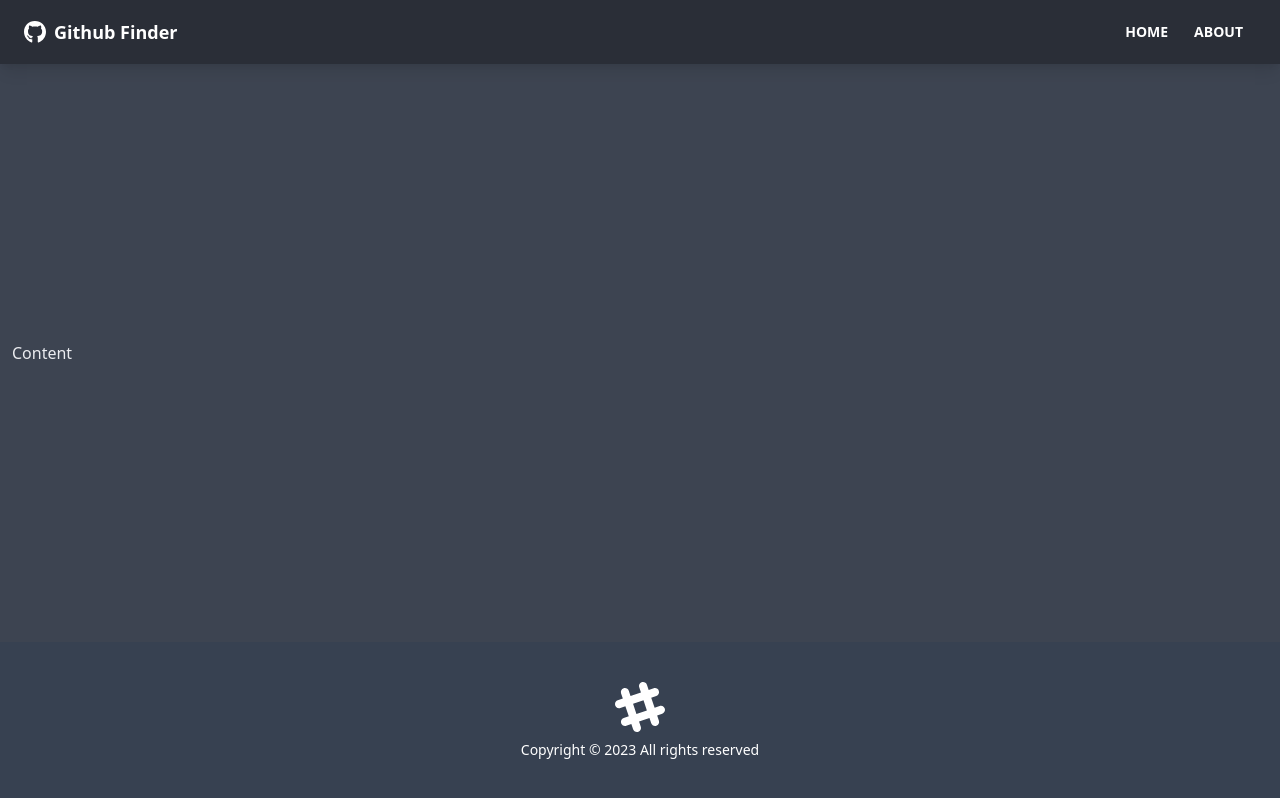
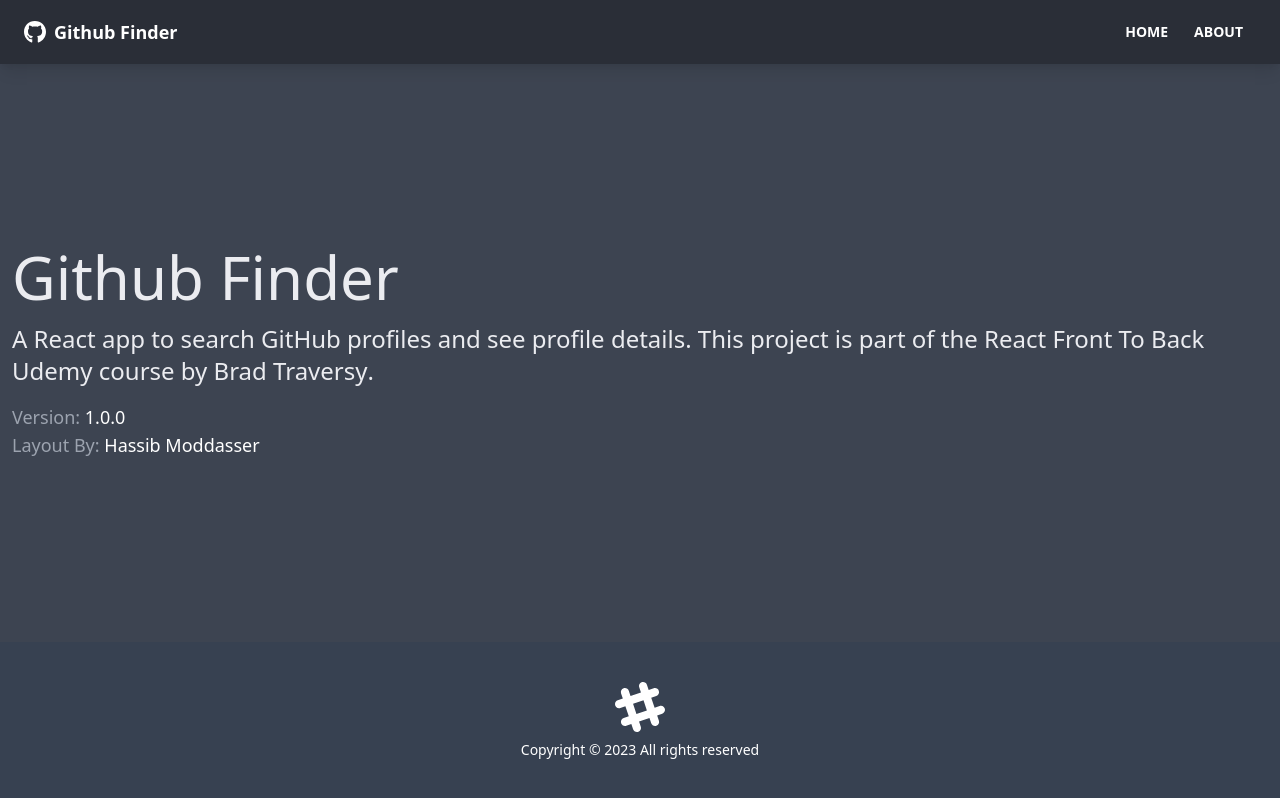
Before and after one commit to OlgaFelczak/GitHub-Finder, a React (Create React App) app: page /about in a window 1280 px wide. Built offline with nearby package versions, Linux system fonts and the light colour scheme.

Commit message:
Add About, Home and NotFound pages & Routes

```diff
--- a/src/App.js
+++ b/src/App.js
@@ -1,4 +1,7 @@
-import { BrowserRouter as Router, Route } from 'react-router-dom';
+import { BrowserRouter as Router, Route, Routes } from 'react-router-dom';
+import Home from './pages/Home';
+import About from './pages/About';
+import NotFound from './pages/NotFound';
 import Navbar from './components/layout/Navbar';
 import Footer from './components/layout/Footer';
 
@@ -8,7 +11,14 @@
       <div className="flex flex-col justify-between h-screen">
         <Navbar />
 
-        <main className="container mx-auto px-3 pb-12">Content</main>
+        <main className="container mx-auto px-3 pb-12">
+          <Routes>
+            <Route path="/" element={<Home />} />
+            <Route path="/about" element={<About />} />
+            <Route path="/notfound" element={<NotFound />} />
+            <Route path="/*" element={<NotFound />} />
+          </Routes>
+        </main>
 
         <Footer />
       </div>
--- /dev/null
+++ b/src/pages/About.jsx
@@ -0,0 +1,31 @@
+function About() {
+  return (
+    <div>
+      <h1 className="text-6xl mb-4">Github Finder</h1>
+      <p className="mb-4 text-2xl font-light">
+        A React app to search GitHub profiles and see profile details. This
+        project is part of the
+        <a href="https://www.udemy.com/course/modern-react-front-to-back/">
+          {' '}
+          React Front To Back
+        </a>{' '}
+        Udemy course by
+        <strong>
+          <a href="https://traversymedia.com"> Brad Traversy</a>
+        </strong>
+        .
+      </p>
+      <p className="text-lg text-gray-400">
+        Version: <span className="text-white">1.0.0</span>
+      </p>
+      <p className="text-lg text-gray-400">
+        Layout By:{' '}
+        <a className="text-white" href="https://twitter.com/hassibmoddasser">
+          Hassib Moddasser
+        </a>
+      </p>
+    </div>
+  );
+}
+
+export default About;
--- /dev/null
+++ b/src/pages/Home.jsx
@@ -0,0 +1,9 @@
+function Home() {
+  return (
+    <div>
+      <h1 className="text-6xl">Welcome</h1>
+    </div>
+  );
+}
+
+export default Home;
--- /dev/null
+++ b/src/pages/NotFound.jsx
@@ -0,0 +1,21 @@
+import { FaHome } from 'react-icons/fa';
+import { Link } from 'react-router-dom';
+
+function NotFound() {
+  return (
+    <div className="hero">
+      <div className="text-center hero-content">
+        <div className="max-w-lg">
+          <h1 className="text-8xl font-bold mb-8">Oops!</h1>
+          <p className="text-5xl mb-8">404 - Page not found!</p>
+          <Link to="/" className="btn btn-primary btn-lg">
+            <FaHome className="mr-2" />
+            Back To Home
+          </Link>
+        </div>
+      </div>
+    </div>
+  );
+}
+
+export default NotFound;
```
